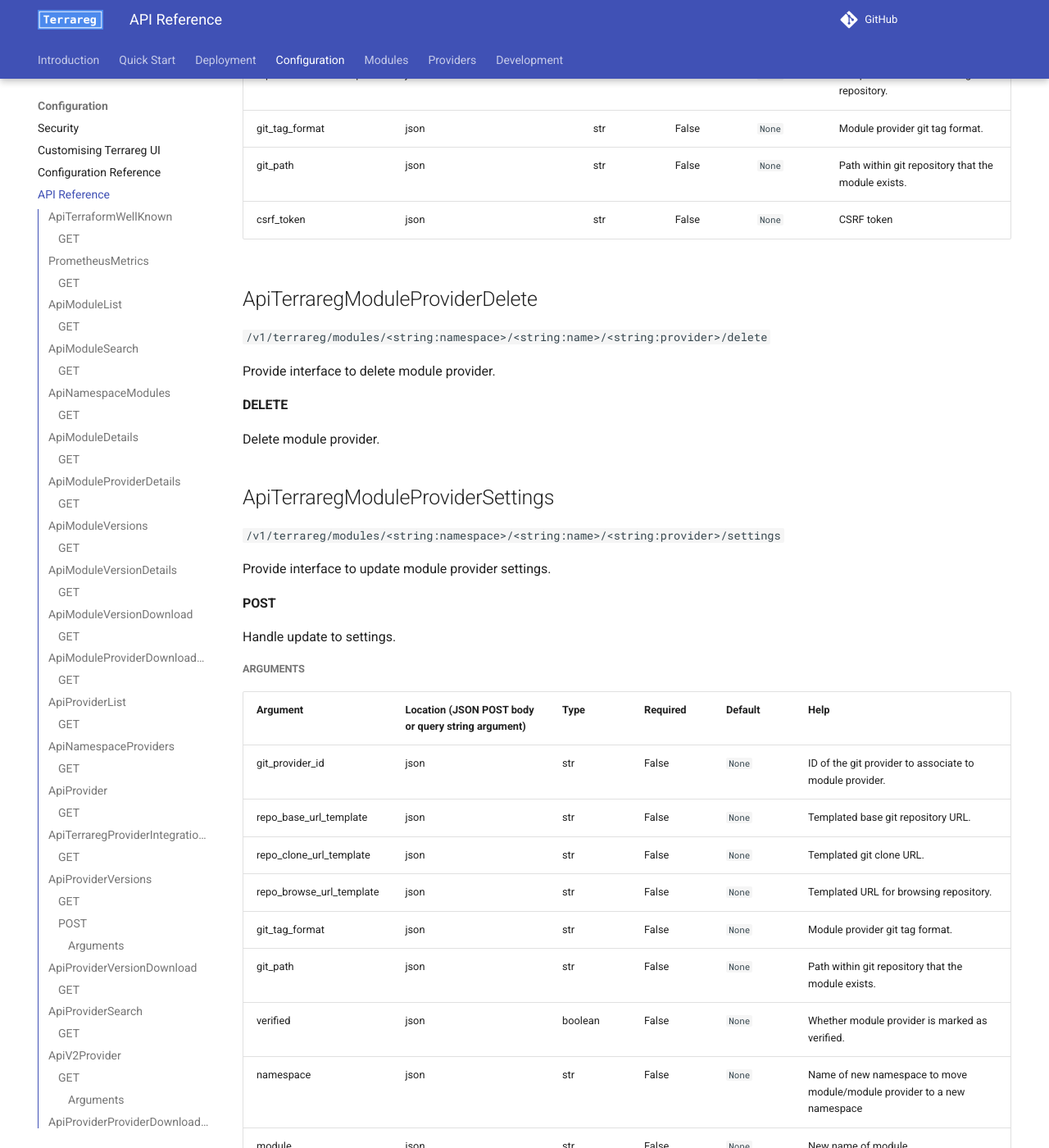
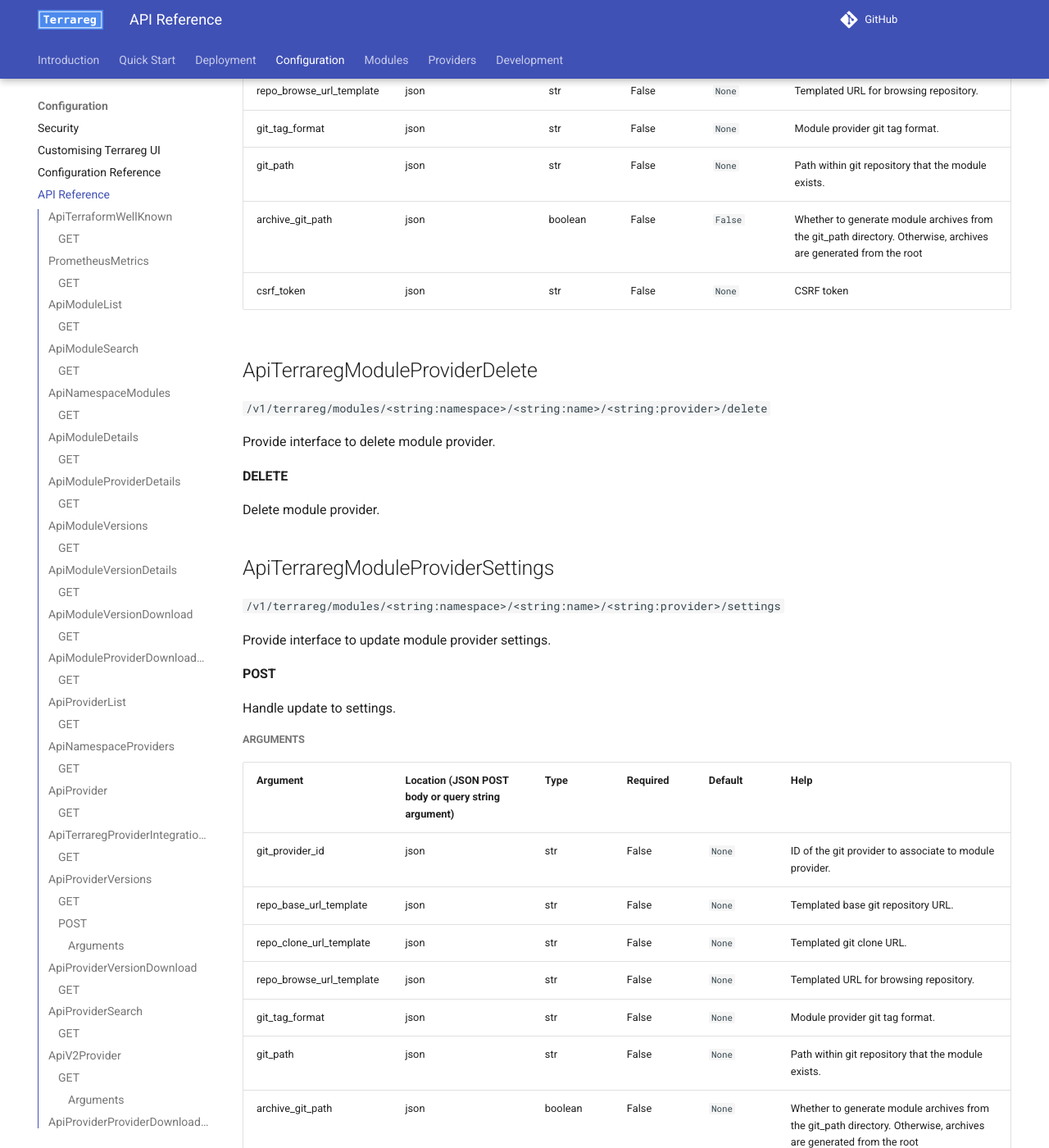
Before and after one commit to MatthewJohn/terrareg, an MkDocs documentation site: the page built from docs/API.md, in a window 1280 px wide and 1400 px high, scrolled down 16779 px. Shown: the whole window at 82% size. Built offline with MkDocs 1.6.1 and Material for MkDocs 9.7.7, drawn with Linux system fonts in a browser that asks for light colours; comment, search, counter and statistics services are not loaded; the version menu is left out.

Commit message:
docs: Update API documentation for module provider settings, adding new archive_git_path parameter
Issue #513

```diff
--- a/docs/API.md
+++ b/docs/API.md
@@ -803,6 +803,7 @@ Handle update to settings.
 | repo_browse_url_template | json | str | False | `None` | Templated URL for browsing repository. |
 | git_tag_format | json | str | False | `None` | Module provider git tag format. |
 | git_path | json | str | False | `None` | Path within git repository that the module exists. |
+| archive_git_path | json | boolean | False | `False` | Whether to generate module archives from the git_path directory. Otherwise, archives are generated from the root |
 | csrf_token | json | str | False | `None` | CSRF token |
 
 
@@ -839,6 +840,7 @@ Handle update to settings.
 | repo_browse_url_template | json | str | False | `None` | Templated URL for browsing repository. |
 | git_tag_format | json | str | False | `None` | Module provider git tag format. |
 | git_path | json | str | False | `None` | Path within git repository that the module exists. |
+| archive_git_path | json | boolean | False | `None` | Whether to generate module archives from the git_path directory. Otherwise, archives are generated from the root |
 | verified | json | boolean | False | `None` | Whether module provider is marked as verified. |
 | namespace | json | str | False | `None` | Name of new namespace to move module/module provider to a new namespace |
 | module | json | str | False | `None` | New name of module |
```
